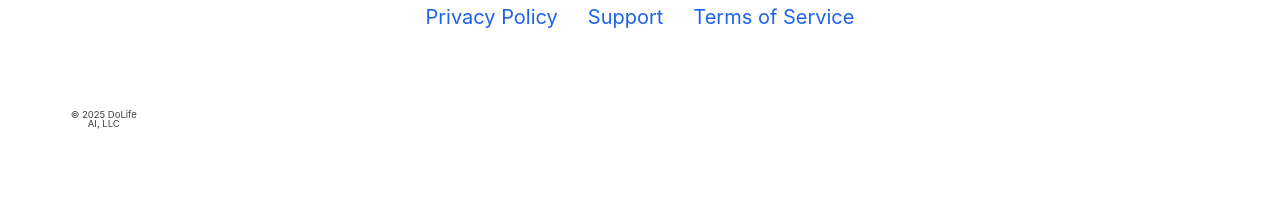
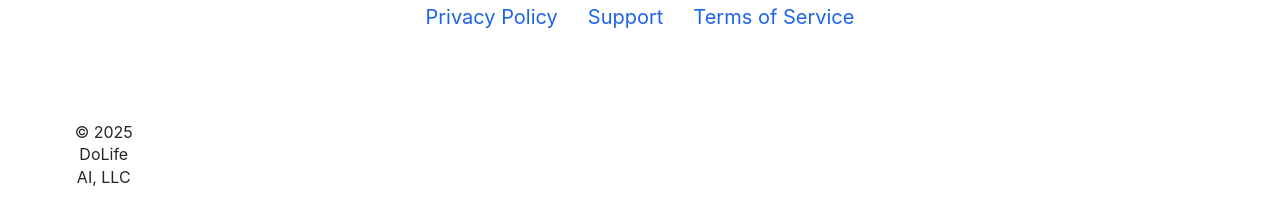
Before and after one commit to DoLife-AI/dolife-site, a Jekyll site: the page built from index.html, in a window 1280 px wide. Shown: the part 2027-2244 px from the top of the page. Built offline with Jekyll 4.4.1, drawn with Linux system fonts in a browser that asks for light colours; nearby versions of some CDN libraries; before the commit the page ends 2156 px from its top, so only the background shows below that.

Commit message:
Update custom-legal.html

```diff
--- a/_includes/custom-legal.html
+++ b/_includes/custom-legal.html
@@ -1,3 +1,3 @@
-<div class="legal" style="margin-top:1.25rem; font-size:.95rem; opacity:.75; text-align:center;">
+<div style="display:block; width:100%; text-align:center; margin:24px 0 32px; line-height:1.4; font-size:16px; opacity:.85;">
   &copy; {{ site.time | date: "%Y" }} DoLife AI, LLC
 </div>
```
